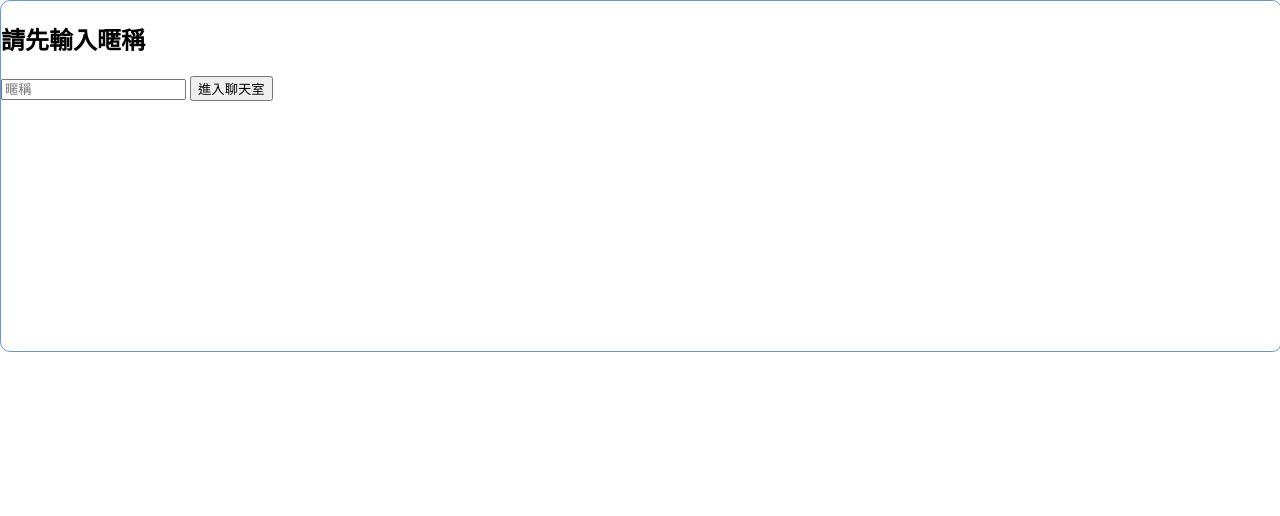
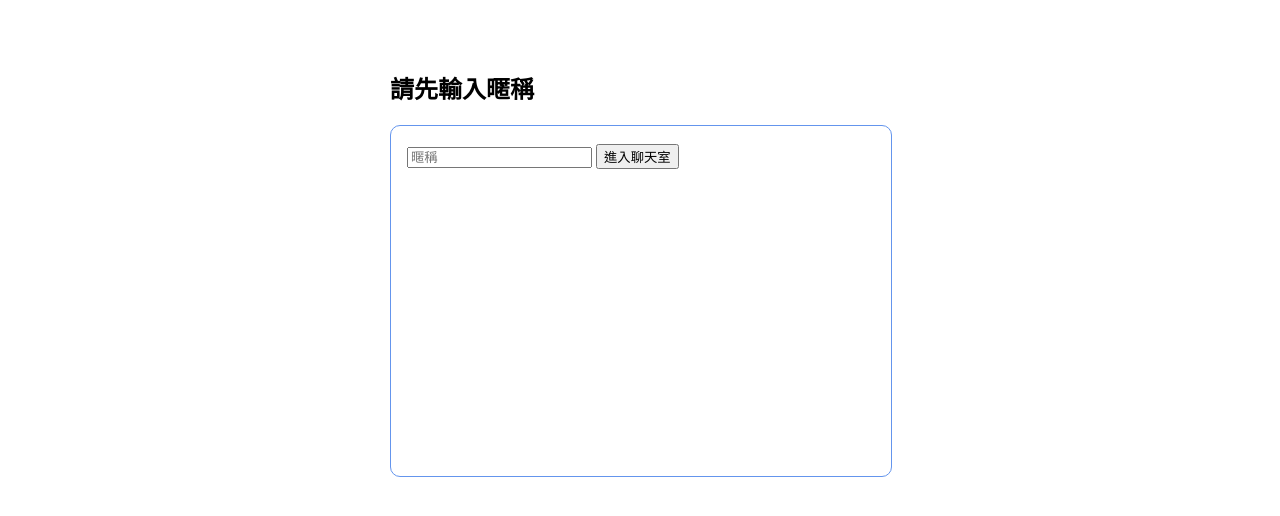
Before and after one commit to SuMinXin/nodePractice, a website: page view/index.html in a window 1280 px wide. Drawn offline with nearby package versions, Linux system fonts and the light colour scheme; files that its build step writes are made by us from their sources.

Commit message:
調整畫面

```diff
--- a/chatroom.js
+++ b/chatroom.js
@@ -34,7 +34,7 @@ io.on('connection', (socket) => {
 	});
 
 	socket.on("send", (message) => {
-		if (Object.keys(message).trim().length < 1) return;
+		if (Object.keys(message).length < 1) return;
 		io.emit("message", message);
 		console.log(message);
 	});
--- a/view/index.html
+++ b/view/index.html
@@ -8,9 +8,13 @@
 	<link rel="stylesheet" href="/index.css" type="text/css">
 </head>
 <body>
+	<div id="container">
+		<h2 class="form-signin-heading">請先輸入暱稱</h2>
+	<div>
 	<div id="content">
 		<form class="form-signin" role="form" method="post" action="/chatroom">
-			<h2 class="form-signin-heading">請先輸入暱稱</h2>
+			<br/>
+			&nbsp; &nbsp;
 			<input id="username" name="username" type="text" class="form-control" placeholder="暱稱" maxlength="10" required />
 			<button id="btnEnter" class="btn btn-lg btn-primary" type="submit">進入聊天室</button>
 		</form>
```
